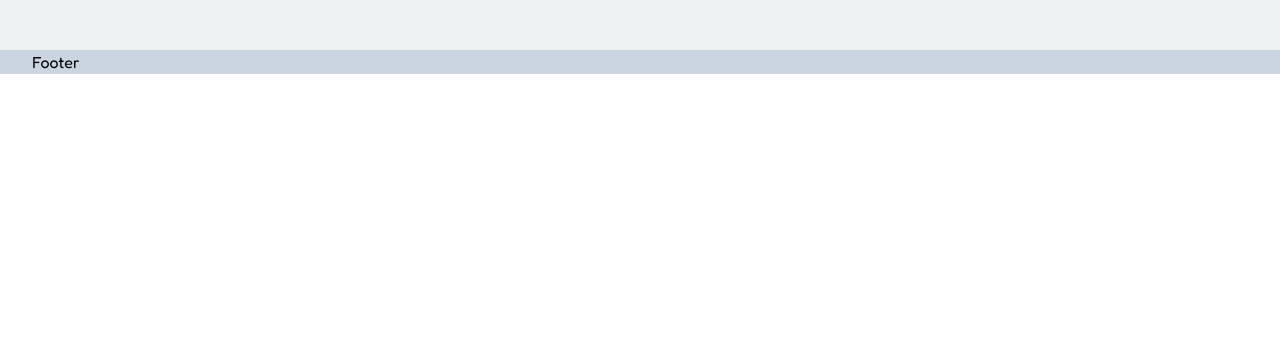
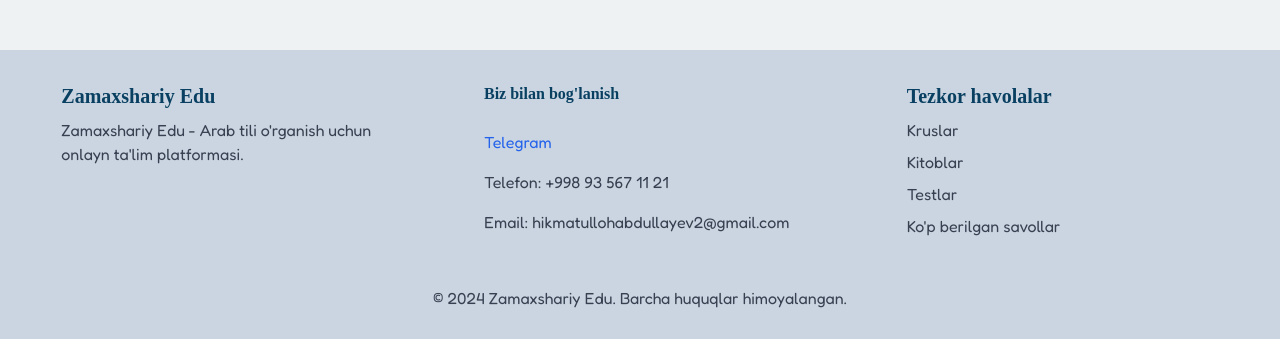
Before and after one commit to HikmatullohAbdullayev/Alifjonuz, a React (Vite) app: page / in a window 1280 px wide. Shown: the part 834-1173 px from the top of the page. Before the commit the page ends 908 px from the top, so only its background shows below. Built offline with nearby package versions, Linux system fonts and the light colour scheme; a web font is replaced by a local one.

Commit message:
footer add

```diff
--- a/src/Layout/footer/Footer.jsx
+++ b/src/Layout/footer/Footer.jsx
@@ -1,5 +1,44 @@
+import React from 'react';
+import footerData from '../../data/footer'; // Import qiling
+
 function Footer() {
-  return <footer className="bg-slate-300 container">Footer</footer>
+  return (
+    <footer className="bg-slate-300 py-8">
+      <div className="container mx-auto px-4">
+        <div className="flex flex-wrap justify-between gap-[20px] ">
+          {/* Kompaniya haqida qisqacha ma'lumot */}
+          <div className="w-full sm:w-1/2 lg:w-1/4 mb-6 mx-auto">
+            <h2 className="text-xl font-semibold text-primary mb-2">Zamaxshariy Edu</h2>
+            <p className="text-gray-700">Zamaxshariy Edu - Arab tili o'rganish uchun onlayn ta'lim platformasi.</p>
+          </div>
+          {/* Aloqa ma'lumotlari */}
+          <div className="w-full mx-auto flex flex-col gap-4 sm:w-1/2 lg:w-1/4 mb-6">
+          <h3 className='"text-xl font-semibold text-primary mb-2'>Biz bilan bog'lanish </h3>
+            <a href="https://t.me/zamaxshariyEduuz" className="text-blue-600 hover:underline">Telegram</a>
+            <a href="tel:+998935671121" className="text-gray-700">Telefon: +998 93 567 11 21</a>
+            <a href="mailto:hikmatullohabdullayev2@gmail.com" className="text-gray-700">Email: hikmatullohabdullayev2@gmail.com</a>
+          </div>
+          {/* Tezkor havolalar */}
+          <div className="w-full mx-auto  sm:w-1/2 lg:w-1/4 mb-6">
+            <h2 className="text-xl font-semibold text-primary mb-2">Tezkor havolalar</h2>
+            <ul className="space-y-2">
+              {footerData.map((item) => (
+                <li key={item.id}>
+                  <a href={item.url} className="text-gray-700 hover:underline">
+                    {item.title}
+                  </a>
+                </li>
+              ))}
+            </ul>
+          </div>
+        </div>
+        {/* Mualliflik huquqi ma'lumotlari */}
+        <div className="text-center text-gray-700 mt-6">
+          &copy; 2024 Zamaxshariy Edu. Barcha huquqlar himoyalangan.
+        </div>
+      </div>
+    </footer>
+  );
 }
 
-export default Footer
+export default Footer;
--- /dev/null
+++ b/src/data/footer.js
@@ -0,0 +1,25 @@
+const footerData = [
+  {
+    id: 1,
+    title: "Kruslar",
+    url: '/',
+  },
+  {
+    id: 2,
+    title: "Kitoblar",
+    url: '/kitoblar',
+  },
+  {
+    id: 3,
+    title: "Testlar",
+    url: '/testlar',
+  },
+  {
+    id: 4,
+    title: "Ko'p berilgan savollar",
+    url: '/faq',
+  },
+
+]
+
+export default footerData
--- a/src/data/osonArabTili.js
+++ /dev/null
@@ -1,150 +0,0 @@
-const osonArabTiliData = [
-  {
-    id: 1,
-    title: "So'zlarning tashkil topishi. So'z turkumlari",
-    url: 'https://www.youtube.com/embed/wreWaTZC_lg?si=CCgSH5_IzG9ePWZP',
-  },
-  {
-    id: 2,
-    title: 'Ismlarning jinsiga ko‘ra turlari. Muannas va muzakkar ismlar',
-    url: 'https:///www.youtube.com/embed/BCnukwDgGFs?si=WLwzVcXk09Xu-RM9',
-  },
-  {
-    id: 3,
-    title: "Ismlarda son. Birlik, ikkilik va ko'plik",
-    url: 'https:///www.youtube.com/embed/FAFaWI7HeEA?si=ZjWDGH6ezPaCI_jR',
-  },
-  {
-    id: 4,
-    title: "Ismlarda ko'plik",
-    url: 'https://www.youtube.com/embed/PjhxCUOGX6M?si=RzT9s3b947cAfOoQ',
-  },
-  {
-    id: 5,
-    title: "Ma'rifa va nakra ismlar",
-    url: 'https:///www.youtube.com/embed/vvq9BD4cm68?si=pueX_pJCbeCv-INW',
-  },
-  {
-    id: 6,
-    title: "Bino va e'rob tushunchasi. Mabniy va mu'rab kalimalar.",
-    url: 'https:///www.youtube.com/embed/Nd1SmCpLpE4?si=iE4z24pP6YZq5xzr',
-  },
-  {
-    id: 7,
-    title: "Mu'rab kalimalar. E'roblarning turlari.",
-    url: 'https:///www.youtube.com/embed/YgAPQlPFJd4?si=wPESLLbJ_GdB7Un2',
-  },
-  {
-    id: 8,
-    title: 'Kalom va uning turlari. Umumiy takrorlash',
-    url: 'https:///www.youtube.com/embed/jZuDdPUVyEs?si=eW73r_Pxy8GApYv7',
-  },
-  {
-    id: 9,
-    title: 'Ismiy jumlalar. Mubtado va xabar',
-    url: 'https:///www.youtube.com/embed/-BflhjLxwZI?si=Qru-CFlnbZ-ZW9vl',
-  },
-  {
-    id: 10,
-    title: 'Kechikkan mubtado va oldin kelgan xabar',
-    url: 'https:///www.youtube.com/embed/R7UijnRgIHo?si=2ZFi3up45b94kEyB',
-  },
-  {
-    id: 11,
-    title: 'Badal (izohlovchi aniqlovchi)',
-    url: 'https:///www.youtube.com/embed/r0asbbPbiVA?si=vomPX5idCZS4VySc',
-  },
-  {
-    id: 12,
-    title: "Mubtado, xabar va badal mavzulari bo'yicha mustahkamlash",
-    url: 'https:///www.youtube.com/embed/7W1vTERnps8?si=lcm5wtmGhw4PsxPA',
-  },
-  {
-    id: 13,
-    title: 'Birikma_olmoshlar',
-    url: 'https:///www.youtube.com/embed/OZhChE2T1PU?si=yCGybUUr3UAMVInz',
-  },
-  {
-    id: 14,
-    title: 'Izofa birikmasi qaratqichli',
-    url: 'https:///www.youtube.com/embed/DaX63PuhQv8?si=0x-a4o3WLzIikP7H',
-  },
-  {
-    id: 15,
-    title: "Eʼrobning asliy va far'iy alomatlari",
-    url: 'https:///www.youtube.com/embed/2zDz2CVrKoI?si=PoLr5oJagbBLYvIe',
-  },
-  {
-    id: 16,
-    title: 'Mubtado, xabar, badal va izofa',
-    url: 'https:///www.youtube.com/embed/BN6H4az1Bi0?si=0f78cIKpHIoBK-TT',
-  },
-  {
-    id: 17,
-    title: 'Mavsuf va sifat Sifatlovchi aniqlovchi',
-    url: 'https:///www.youtube.com/embed/OZhChE2T1PU?si=yCGybUUr3UAMVInz',
-  },
-  {
-    id: 18,
-    title: "Ikkilik va to'g'ri ko'plikdagi ismlarning e'robi",
-    url: 'https:///www.youtube.com/embed/QjdyKa3UH6Q?si=XaBzbo3MgpBFerrc',
-  },
-  {
-    id: 19,
-    title: 'Ikkilik va muzakkar toʻgʻri koʻplikdagi ismlarning izofasi',
-    url: 'https:///www.youtube.com/embed/Ua8-uQoowyI?si=Vyr8Kl2VeG7Sj9lC',
-  },
-  {
-    id: 20,
-    title: 'Rang va jismoniy xususiyatni ifodalaydigan...',
-    url: 'https:///www.youtube.com/embed/MsaI1T8lbNk?si=V5afXazNxx4SVimD',
-  },
-  {
-    id: 21,
-    title: "Fe'l va uning turlari.",
-    url: 'https:///www.youtube.com/embed/O9heULv-YRs?si=mX2FGMb-7EI7RSVH',
-  },
-  {
-    id: 22,
-    title: 'Feʼllarning turlari sogʻlom va illatli feʼllar',
-    url: 'https:///www.youtube.com/embed/eWNBYBL8dJw?si=MZ-44edECRgxdiiT',
-  },
-  {
-    id: 23,
-    title: 'Sulosiy mujarrad feʼllarining birinchi bobi',
-    url: 'https:///www.youtube.com/embed/QfRgWHmtTyw?si=wOTpunatpgukCqQB',
-  },
-  {
-    id: 24,
-    title: 'Sulosiy mujarrad feʼlining oʻtgan zamon majhul nisbatda tuslanishi',
-    url: 'https:///www.youtube.com/embed/K8gPmYuqyRw?si=9in9AhyQSTX2Nq4u',
-  },
-  {
-    id: 25,
-    title:
-      'Sulosiy mujarrad 1-bob, hozirgi-kelasi zamon, aniq va majhul nisbati',
-    url: 'https:///www.youtube.com/embed/eDZEgU5UVKY?si=PpVB69GbVwOc1JD4',
-  },
-  {
-    id: 26,
-    title: 'Sulosiy mujarrad 1-bob, buyruq feʼllari',
-    url: 'https:///www.youtube.com/embed/l7WxKg6x2vM?si=CNuTpm3V6VQnPdRU',
-  },
-  {
-    id: 27,
-    title: 'Sulosiy mujarrad 1-bob boʻlishsiz (inkor) feʼllar',
-    url: 'https:///www.youtube.com/embed/i8e-oGC4BC4?si=bXImKiRf_7eItI-m',
-  },
-  {
-    id: 28,
-    title: 'Sifatdoshlar, ismi zamon va makon, ismu olat, ismi tafzil',
-    url: 'https:///www.youtube.com/embed/J4p0G72YtSQ?si=ySZsW0JpReujBxOC',
-  },
-  {
-    id: 29,
-    title: 'Birinchi oʻzagi hamzali feʼl. (Mahmuzul ayn)',
-    url: 'https:///www.youtube.com/embed/prvhZUfrIEs?si=y0rxt2RJ1oiWy9V5',
-  },
-]
-
-export default osonArabTiliData
```
